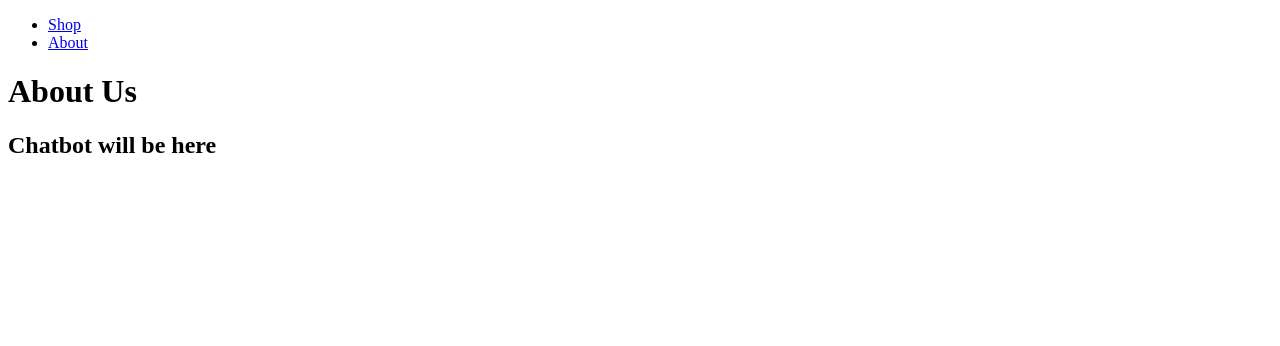
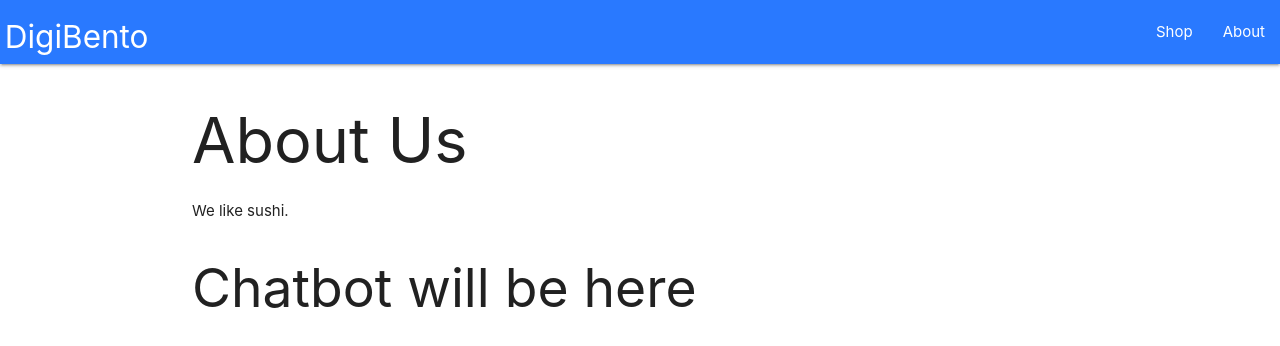
Before and after one commit to mic0des/react-bot, a React (Create React App) app in the folder client/: page /about in a window 1280 px wide. Shown: the top 346 px of the page. Built offline with nearby package versions, Linux system fonts and the light colour scheme.

Commit message:
add some styling using materialize and links using react-router

```diff
--- a/client/package.json
+++ b/client/package.json
@@ -3,6 +3,7 @@
   "version": "0.1.0",
   "private": true,
   "dependencies": {
+    "materialize-css": "^1.0.0",
     "react": "^16.9.0",
     "react-dom": "^16.9.0",
     "react-router-dom": "^5.0.1",
--- a/client/src/components/App.js
+++ b/client/src/components/App.js
@@ -9,13 +9,13 @@ import Chatbot from './chatbot/Chatbot';
 const App = () => (
     <div>
       <BrowserRouter>
-        <div>
           <Header/>
-          <Route exact path="/" component={Landing}/>
-          <Route exact path="/about" component={About}/>
-          <Route exact path="/shop" component={Shop}/>
-          <Chatbot/>
-        </div>
+          <div className="container">
+            <Route exact path="/" component={Landing}/>
+            <Route exact path="/about" component={About}/>
+            <Route exact path="/shop" component={Shop}/>
+            <Chatbot/>
+          </div>
       </BrowserRouter>
     </div>
 );
--- a/client/src/components/Header.js
+++ b/client/src/components/Header.js
@@ -3,10 +3,13 @@ import { Link } from 'react-router-dom';
 
 const Header = () => (
     <nav>
-      <ul>
-        <li><Link to={'/shop'}>Shop</Link></li>
-        <li><Link to={'/about'}>About</Link></li>
-      </ul>
+      <div className="nav-wrapper blue accent-3">
+        <Link to={'/'} style={{margin: '.15em'}} className="brand-logo">DigiBento</Link>
+        <ul id="nav-mobile" className="right hide-on-med-and-down">
+          <li><Link to={'/shop'}>Shop</Link></li>
+          <li><Link to={'/about'}>About</Link></li>
+        </ul>
+      </div>
     </nav>
   )
 
--- a/client/src/components/pages/About.js
+++ b/client/src/components/pages/About.js
@@ -1,5 +1,5 @@
 import React from 'react';
 
-const About = () => (<div><h1>About Us</h1></div>)
+const About = () => (<div><h1>About Us</h1><p>We like sushi.</p></div>)
 
 export default About;
--- a/client/src/index.js
+++ b/client/src/index.js
@@ -1,3 +1,5 @@
+import 'materialize-css/dist/css/materialize.min.css';
+
 import React from 'react';
 import ReactDOM from 'react-dom';
 import App from './components/App';
```
Also changed, not shown: 1 other file (tests, documents, lock files or other folders).
